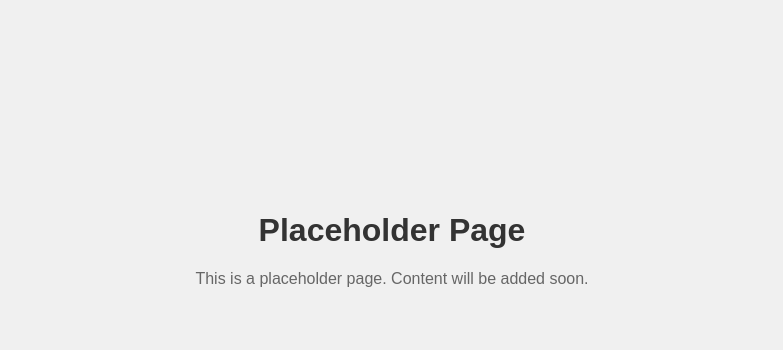
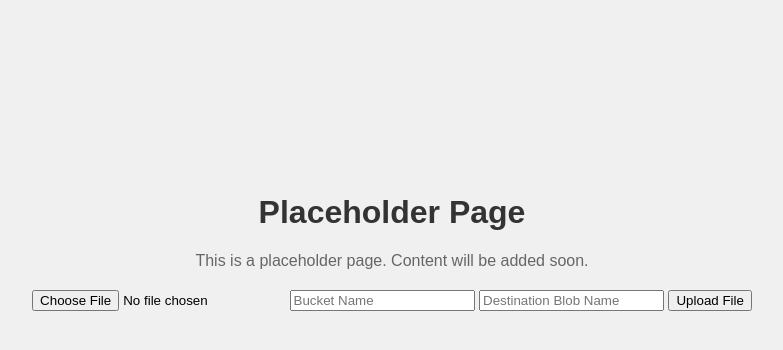
Before and after one commit to menkaix/project-attachments, a Flask app: page / in a window 1280 px wide. Shown: the part 153-503 px from the top of the page, without its empty margins (248-1031 px from the left). Run offline with Flask 3, Linux system fonts and the light colour scheme.

Commit message:
upload to GCS

```diff
--- a/main.py
+++ b/main.py
@@ -4,22 +4,37 @@ from flask_cors import CORS
 
 import os
 from services.file_service import serve_file
-
+from services.google_cloud_storage_service import upload_file_to_gcs  # Import the upload function
 
 app = Flask(__name__, static_folder='./resources')  # Specify static folder  (important!)
 CORS(app)
 
-
 @app.route('/')
 def home():
     return render_template('index.html')  # Render the index.html template
-
 
 # Serve static files from the React app's build directory
 @app.route('/<path:path>')
 def serve_static(path):
     return serve_file(app.static_folder, path)
 
+@app.route('/upload', methods=['POST'])
+def upload_file():
+    if 'file' not in request.files:
+        return 'No file part', 400
+    file = request.files['file']
+    if file.filename == '':
+        return 'No selected file', 400
+
+    bucket_name = request.form.get('bucket_name')
+    destination_blob_name = request.form.get('destination_blob_name', file.filename)
+
+    if not bucket_name:
+        return 'Bucket name is required', 400
+
+    upload_file_to_gcs(bucket_name, file.stream, destination_blob_name)
+
+    return 'File successfully uploaded', 200
 
 if __name__ == '__main__':
     app.run(host='0.0.0.0', port=os.environ.get('FLASK_PORT', 5000), debug=os.environ.get('FLASK_DEBUG', True))
--- a/templates/index.html
+++ b/templates/index.html
@@ -1,5 +1,6 @@
 <!DOCTYPE html>
 <html lang="en">
+
 <head>
     <meta charset="UTF-8">
     <meta name="viewport" content="width=device-width, initial-scale=1.0">
@@ -14,21 +15,40 @@
             margin: 0;
             background-color: #f0f0f0;
         }
+
         .container {
             text-align: center;
         }
+
         h1 {
             color: #333;
         }
+
         p {
             color: #666;
         }
+
+        form {
+            margin-top: 20px;
+        }
+
+        input[type="file"] {
+            margin-bottom: 10px;
+        }
     </style>
 </head>
+
 <body>
     <div class="container">
         <h1>Placeholder Page</h1>
         <p>This is a placeholder page. Content will be added soon.</p>
+        <form action="/upload" method="post" enctype="multipart/form-data">
+            <input type="file" name="file" required>
+            <input type="text" name="bucket_name" placeholder="Bucket Name" required>
+            <input type="text" name="destination_blob_name" placeholder="Destination Blob Name">
+            <button type="submit">Upload File</button>
+        </form>
     </div>
 </body>
+
 </html>
```
Also changed, not shown: services/google_cloud_storage_service.py (added, +15 -0 lines).
